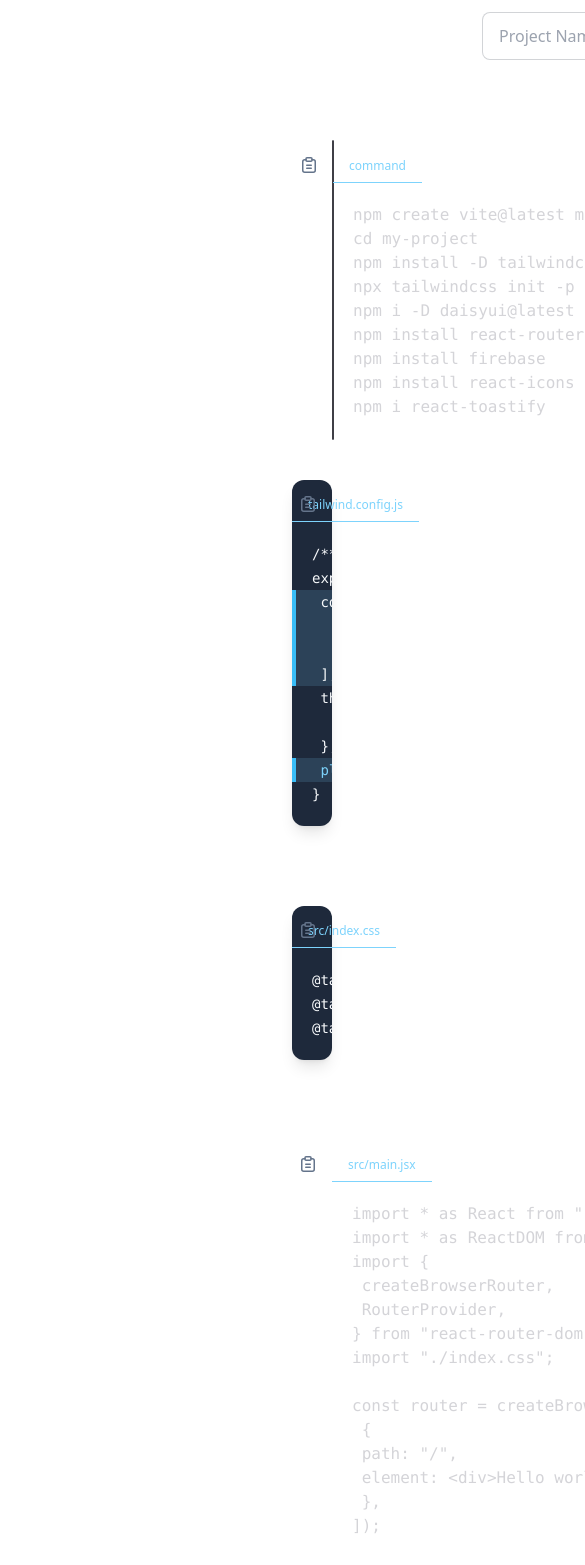
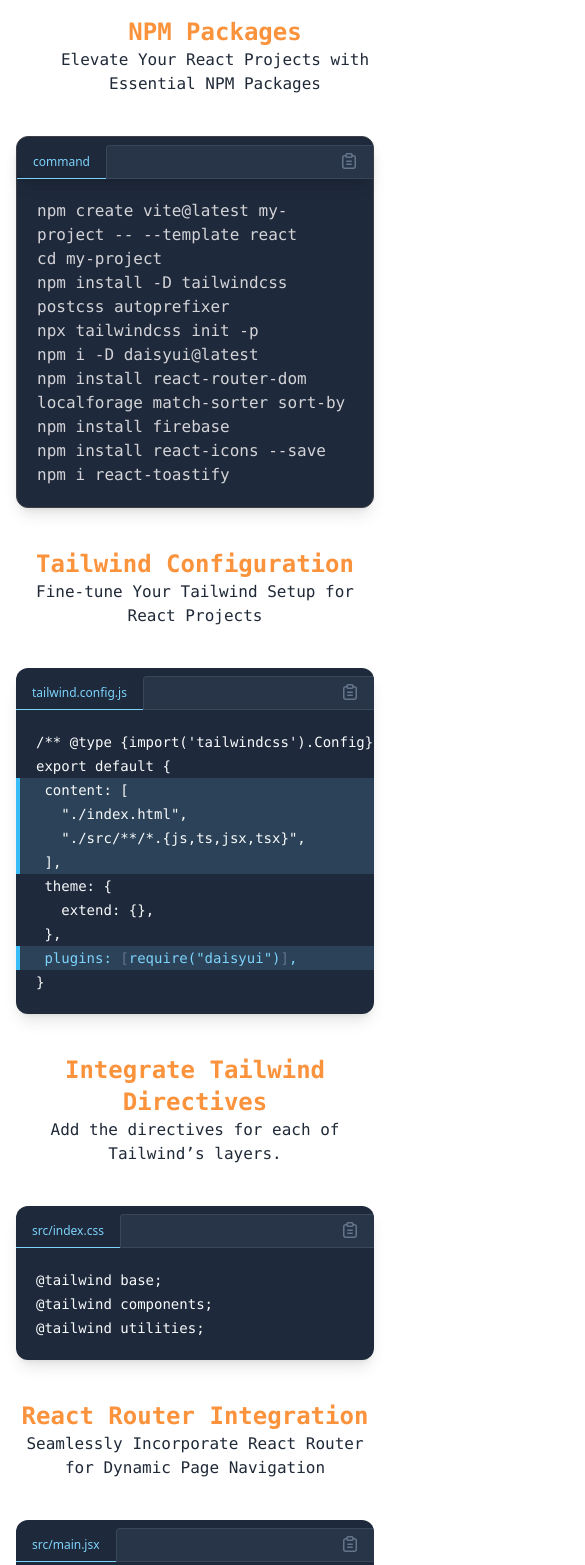
Before and after one commit to Anawrulkabir/react-setup, a React (Vite) app: page / in a window 390 px wide. Shown: the part 320-1885 px from the top of the page, 585 px wide, since content can reach past the window. Built offline with nearby package versions, Linux system fonts and the light colour scheme.

Commit message:
Responsive Design and Section Titles
-> Implemented responsive design for mobile and tablet devices
-> Added titles and subtitles for each section for improved organization

```diff
--- a/src/App.css
+++ b/src/App.css
@@ -1,7 +1,6 @@
 #root {
   max-width: 1280px;
   margin: 0 auto;
-  padding: 2rem;
   text-align: center;
 }
 .fira-code {
--- a/src/App.jsx
+++ b/src/App.jsx
@@ -36,16 +36,16 @@ function App() {
     e.preventDefault()
     const project = e.target.name.value
     const nameValidator = packageNameValidator(project)
-    if(nameValidator){
+    if (nameValidator) {
       setProjectName(project)
-    }else{
+    } else {
       const correctedPackageName = packageNameCorrector(project)
       setProjectName(correctedPackageName)
     }
   }
 
   return (
-    <>
+    <div className='p-4 lg:p-8'>
       <div className=" flex justify-end text-2xl text-green-500">
         <a
           href="https://github.com/Anawrulkabir/react-setup"
@@ -55,13 +55,13 @@ function App() {
           <FaGithub />
         </a>
       </div>
-      <p className="text-6xl  font-mono text-orange-400 mx-20 my-12 text-center">
+      <p className="text-4xl lg:text-6xl font-mono text-orange-400 lg:mx-20 my-6 lg:my-12 text-center">
         React Setup Essentials
       </p>
 
       {/* input box */}
-      <div className="mx-[450px] mt-10 mb-20 flex ">
-        <form onSubmit={handleForm} className="flex gap-10">
+      <div className="lg:mx-[450px] mt-10 flex">
+        <form onSubmit={handleForm} className="flex flex-col lg:flex-row justify-center lg:justify-start gap-4 lg:gap-10 w-full">
           <label className="input input-bordered flex items-center gap-2">
             <input
               type="text"
@@ -71,14 +71,20 @@ function App() {
             />
             <LuFolderOpenDot />
           </label>
-          <button className="btn bg-orange-400 text-black text-sm">
+          <button className="btn bg-orange-400 text-black text-lg lg:text-sm">
             Enter
           </button>
         </form>
       </div>
 
       {/* command */}
-      <div className="mx-[300px] my-10 border border-zinc-700  bg-slate-800 rounded-xl shadow-lg">
+      <div className='my-10'>
+        <dir className="my-10">
+          <h1 className='font-bold text-2xl text-center w-full font-mono text-orange-400'>NPM Packages</h1>
+          <p className='font-mono font-medium'>Elevate Your React Projects with Essential NPM Packages</p>
+        </dir>
+        <div className="lg:mx-[300px] border border-zinc-700  bg-slate-800 rounded-xl shadow-lg">
+
           <div className="relative flex text-slate-400 text-xs leading-6 bg-slate-800 rounded-xl shadow-lg ">
             <div className="mt-2 flex-none text-sky-300 border-t border-b border-t-transparent border-b-sky-300 px-4 py-1 flex items-center">
               command
@@ -113,42 +119,45 @@ function App() {
           </div>
           <div className=" text-left p-5 text-zinc-300" id="command">
             <pre data-prefix="1" className="">
-            <code>
+              <code className='text-balance'>
                 npm create vite@latest {projectName} -- --template react{' '}
               </code>
             </pre>
             <pre data-prefix="2" className="">
-            <code>cd {projectName}</code>
+              <code className='text-balance'>cd {projectName}</code>
             </pre>
             <pre data-prefix="3" className="">
-            <code>npm install -D tailwindcss postcss autoprefixer</code>
+              <code className='text-balance'>npm install -D tailwindcss postcss autoprefixer</code>
             </pre>
             <pre data-prefix="4" className="">
-            <code>npx tailwindcss init -p</code>
+              <code className='text-balance'>npx tailwindcss init -p</code>
             </pre>
             <pre data-prefix="5" className="">
-            <code>npm i -D daisyui@latest</code>
+              <code className='text-balance'>npm i -D daisyui@latest</code>
             </pre>
             <pre data-prefix="6" className="">
-            <code>
+              <code className='text-balance'>
                 npm install react-router-dom localforage match-sorter sort-by
               </code>
             </pre>
             <pre data-prefix="7" className="">
-            <code>npm install firebase</code>
+              <code className='text-balance'>npm install firebase</code>
             </pre>
             <pre data-prefix="8" className="">
-            <code>npm install react-icons --save</code>
+              <code className='text-balance'>npm install react-icons --save</code>
             </pre>
             <pre data-prefix="9" className="">
-            <code>npm i react-toastify</code>
+              <code className='text-balance'>npm i react-toastify</code>
             </pre>
+          </div>
         </div>
       </div>
 
       {/* tailwind.config.js */}
-      <div className="mx-[300px] mb-20">
-        <div className=" text-left relative z-10 -ml-10 col-span-3 bg-slate-800 rounded-xl shadow-lg xl:ml-0 dark:shadow-none dark:ring-1 dark:ring-inset dark:ring-white/10">
+      <div className="lg:mx-[300px]">
+        <h1 className='font-bold text-2xl text-center w-full font-mono text-orange-400'>Tailwind Configuration</h1>
+        <p className='font-mono font-medium'>Fine-tune Your Tailwind Setup for React Projects</p>
+        <div className="text-left relative my-10 z-10 lg:-ml-10 col-span-3 bg-slate-800 rounded-xl shadow-lg xl:ml-0 dark:shadow-none dark:ring-1 dark:ring-inset dark:ring-white/10">
           <div className="relative flex text-slate-400 text-xs leading-6">
             <div className="mt-2 flex-none text-sky-300 border-t border-b border-t-transparent border-b-sky-300 px-4 py-1 flex items-center">
               tailwind.config.js
@@ -316,8 +325,12 @@ function App() {
       </div>
 
       {/* index.css */}
-      <div className="mx-[300px] mb-20">
-        <div className="relative z-10 -ml-10 col-span-3 bg-slate-800 rounded-xl shadow-lg xl:ml-0 dark:shadow-none dark:ring-1 dark:ring-inset dark:ring-white/10">
+      <div className="lg:mx-[300px] my-10">
+        <div className='my-10'>
+          <h1 className='font-bold text-2xl text-center w-full font-mono text-orange-400'>Integrate Tailwind Directives</h1>
+          <p className='font-mono font-medium'>Add the directives for each of Tailwind’s layers.</p>
+        </div>
+        <div className="relative z-10 lg:-ml-10 col-span-3 bg-slate-800 rounded-xl shadow-lg xl:ml-0 dark:shadow-none dark:ring-1 dark:ring-inset dark:ring-white/10">
           <div className="relative flex text-slate-400 text-xs leading-6">
             <div className="mt-2 flex-none text-sky-300 border-t border-b border-t-transparent border-b-sky-300 px-4 py-1 flex items-center">
               src/index.css
@@ -377,14 +390,19 @@ function App() {
       </div>
 
       {/* main.jsx */}
+      <div className='my-10'>
+          <h1 className='font-bold text-2xl text-center w-full font-mono text-orange-400'>React Router Integration</h1>
+          <p className='font-mono font-medium'>Seamlessly Incorporate React Router for Dynamic Page Navigation</p>
+        </div>
       <div
         data-code-block=""
         data-filename="src/main.jsx"
         data-line-numbers="true"
         data-lang="jsx"
-        className="text-left bg-slate-800 rounded-xl mx-[300px]  text-zinc-300"
+        className="text-left bg-slate-800 rounded-xl lg:mx-[300px]  text-zinc-300"
       >
-        <div className="relative flex text-slate-400 text-xs leading-6">
+
+        <div className="relative flex text-slate-400 text-xs leading-6 w-full">
           <div className="mt-2 flex-none text-sky-300 border-t border-b border-t-transparent border-b-sky-300 px-4 py-1 flex items-center">
             src/main.jsx
           </div>
@@ -422,8 +440,8 @@ function App() {
           data-lang="jsx"
           className="p-5"
         >
-          <code id="main-jsx">
-            <span className="codeblock-line" data-line-number="1">
+          <code className='break-words text-balance' id="main-jsx">
+            <span className="codeblock-line text-balance" data-line-number="1">
               <span>import</span> <span>*</span> <span>as</span>{' '}
               <span>React</span> <span>from</span> &quot;<span>react</span>
               &quot;;
@@ -532,7 +550,7 @@ function App() {
             <br />
             <span className="codeblock-line" data-line-number="15"></span>{' '}
             <br />
-            <span className="codeblock-line" data-line-number="16">
+            <span className="codeblock-line   " data-line-number="16">
               <span>ReactDOM</span>.<span>createRoot</span>(
               <span>document</span>.<span>getElementById</span>(&quot;
               <span>root</span>&quot;)).
@@ -570,7 +588,7 @@ function App() {
           </code>
         </pre>
       </div>
-    </>
+    </div>
   )
 }
 
```
Lines whose indentation alone changed are shown as unchanged.
